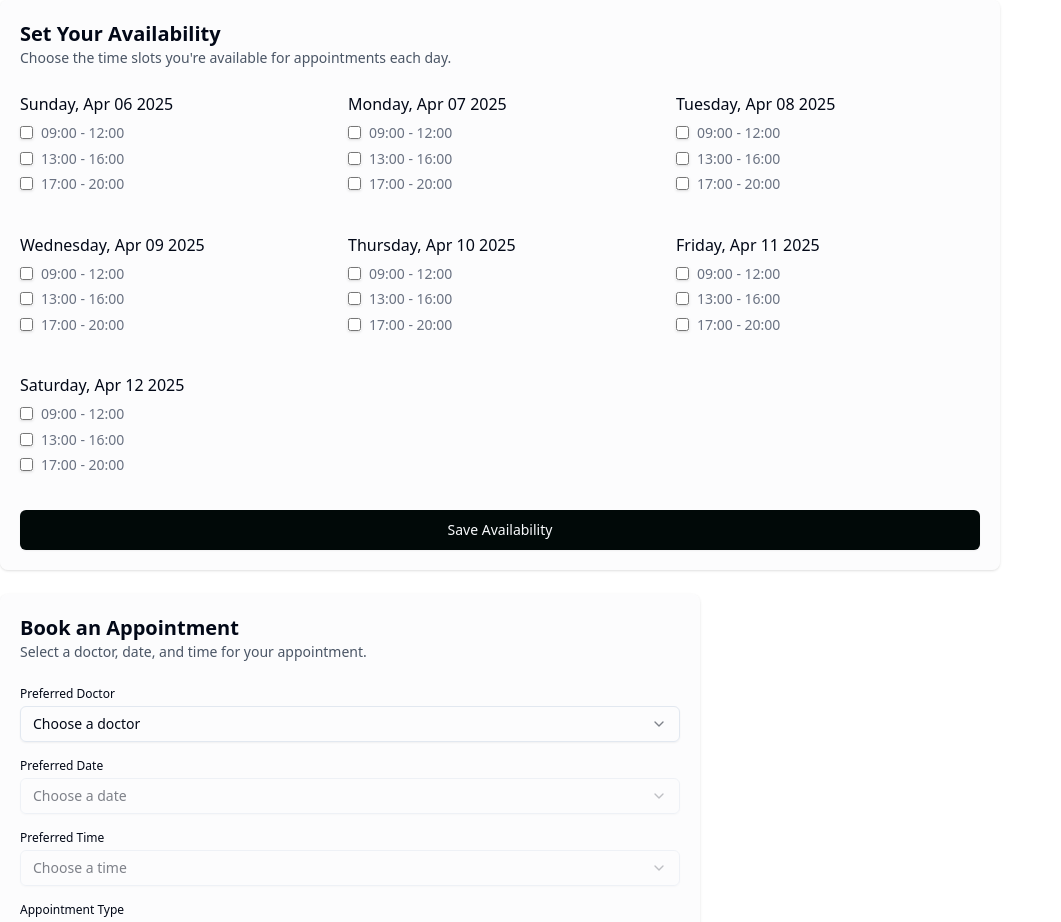
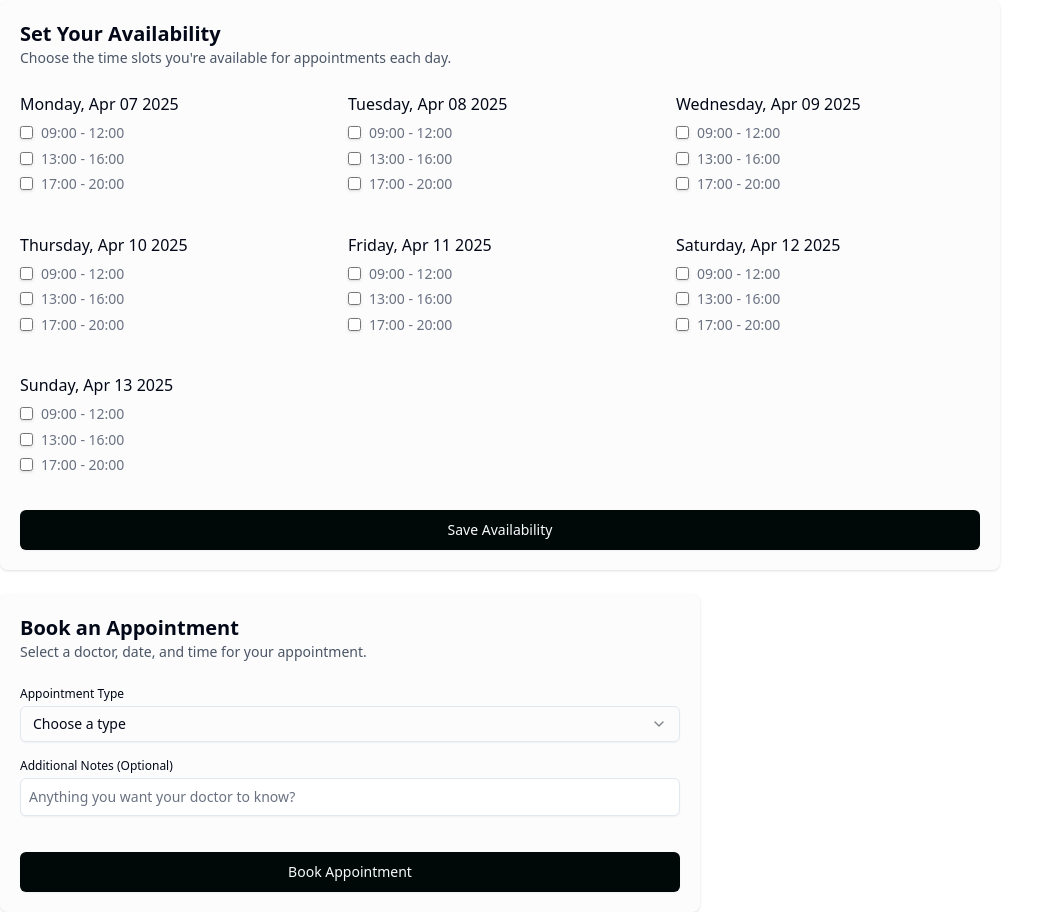
Before and after one commit to barbaraeguche/quantumcare, a React (Vite) app in the folder client/: page / in a window 1280 px wide. Shown: the top 922 px of the page, without its empty margins (0-1061 px from the left). Built offline with nearby package versions, Linux system fonts and the light colour scheme.

Commit message:
reset values when a change in doctor, took some time to use reset field, also remember to validate if appointment date is already booked :)

```diff
--- /dev/null
+++ b/client/src/hooks/usePrevious.ts
@@ -0,0 +1,11 @@
+import { useEffect, useRef } from 'react';
+
+export const usePrevious = <T>(value: T): T | undefined => {
+	const ref = useRef<T | undefined>(undefined);
+
+	useEffect(() => {
+		ref.current = value;
+	}, [value]);
+
+	return ref.current;
+};
--- a/client/src/utils/utils.ts
+++ b/client/src/utils/utils.ts
@@ -34,9 +34,12 @@ export const formatDate = (date: string | Date) => {
 
 const generateCurrentWeek = () => {
 	return Array.from({ length: 7 }, (_, idx) => {
-		// generate the next day from current day; appointments are booked in advance
+		/*
+		* generate the next day from current week
+		* appointments are booked 2 days in advance to allow patients to book a day before at latest
+		*/
 		const date = new Date();
-		date.setDate(date.getDate() + idx + 1);
+		date.setDate(date.getDate() + idx + 2);
 
 		return {
 			date: format(date, 'yyyy-MM-dd'),
--- a/client/src/views/doctor/availabilities.tsx
+++ b/client/src/views/doctor/availabilities.tsx
@@ -1,6 +1,6 @@
+import { useState } from 'react';
 import { getCurrentWeek } from '@/utils/utils';
 import { Button, Card } from '@/ui/index';
-import { useState } from 'react';
 
 interface DayAvailability {
 	[key: string]: boolean
--- a/client/src/views/general/book-appointment.tsx
+++ b/client/src/views/general/book-appointment.tsx
@@ -1,4 +1,4 @@
-import { useMemo } from 'react';
+import { useEffect, useMemo } from 'react';
 import { useForm, SubmitHandler } from 'react-hook-form';
 import { zodResolver } from '@hookform/resolvers/zod';
 import { AppointmentSchema, AppointmentType } from '@/schemas/appointment-schema';
@@ -9,46 +9,9 @@ import { appointmentType } from '@/utils/constants';
 import InputWrapper from '@/components/input-wrapper';
 import { Button, Card, Select } from '@/ui/index';
 
-const doctorOptions = [
-	{ value: "3f98e8a2-6b4d-4c02-bf89-7c72a2d1e3b5", label: "Dr. Sarah Smith" },
-	{ value: "d1e3f5a8-9c4b-41f6-b2c7-8d70e5a9f134", label: "Dr. John Doe" },
-	{ value: "a72d1e39-6f5b-4d12-89c7-3b0e8a4f2d5c", label: "Dr. Emily Brown" },
-]
-const henna = [
-	{
-		"id": doctorOptions[0].value,
-		"date": "2025-02-18",
-		"startTime": "09:00",
-		"endTime": "12:00"
-	},
-	{
-		"id": doctorOptions[1].value,
-		"date": "2025-02-18",
-		"startTime": "13:00",
-		"endTime": "16:00"
-	},
-	{
-		"id": doctorOptions[2].value,
-		"date": "2025-02-18",
-		"startTime": "17:00",
-		"endTime": "20:00"
-	},
-	{
-		"id": doctorOptions[0].value,
-		"date": "2025-02-19",
-		"startTime": "9:00",
-		"endTime": "12:00"
-	},
-	{
-		"date": "2025-02-19",
-		"startTime": "17:00",
-		"endTime": "20:00"
-	},
-];
-
 export default function BookAppointment() {
 	const {
-		register, handleSubmit, formState: { errors }, control, watch
+		register, handleSubmit, formState: { errors }, control, watch, resetField
 	} = useForm<AppointmentType>({
 		resolver: zodResolver(AppointmentSchema),
 		reValidateMode: 'onBlur'
@@ -56,42 +19,54 @@ export default function BookAppointment() {
 
 	const [doctorId, appointmentDate] = watch(['doctorId', 'date']);
 
+	useEffect(() => {
+		if (doctorId) {
+			resetField('date');
+			resetField('time');
+		}
+	}, [doctorId, resetField]);
+	useEffect(() => {
+		if (appointmentDate) {
+			resetField('time');
+		}
+	}, [appointmentDate, resetField]);
+
 	// TODO: remove !id in production, also check if the appointment date isn't already booked
 	// filter appointments by doctorId (or include those without a specified doctor)
-	const getDoctorDetails = useMemo(() => {
-		return henna.filter(({ id }) => id === doctorId || !id);
-	}, [doctorId]);
-
-	// find all dates available dates for the chosen doctor
-	const getDateOptions = useMemo(() => {
-		const dateSet = new Set<string>();
-
-		return getDoctorDetails
-			.filter(({ date }) => {
-				if (dateSet.has(date)) return false;
-				dateSet.add(date);
-				return true;
-			})
-			.map(({ date }) =>
-				generateLabelValue(date, formatDate(date)));
-	}, [getDoctorDetails]);
-
-	const getTimeOptions = useMemo(() => {
-		// find all time slots for the selected doctor & date
-		const timeSet = new Set<string>();
-
-		const uniqueSlots =  getDoctorDetails
-			.filter(({ date }) => date === appointmentDate)
-			.filter(({ startTime }) => {
-				if (timeSet.has(startTime)) return false;
-				timeSet.add(startTime);
-				return true;
-			});
-
-		// generate the differences
-		return uniqueSlots.flatMap(({ startTime, endTime }) =>
-			generateTimeSlots(endTime, startTime));
-	}, [getDoctorDetails, appointmentDate]);
+	// const getDoctorDetails = useMemo(() => {
+	// 	return henna.filter(({ id }) => id === doctorId || !id);
+	// }, [doctorId]);
+	//
+	// // find all dates available dates for the chosen doctor
+	// const getDateOptions = useMemo(() => {
+	// 	const dateSet = new Set<string>();
+	//
+	// 	return getDoctorDetails
+	// 		.filter(({ date }) => {
+	// 			if (dateSet.has(date)) return false;
+	// 			dateSet.add(date);
+	// 			return true;
+	// 		})
+	// 		.map(({ date }) =>
+	// 			generateLabelValue(date, formatDate(date)));
+	// }, [getDoctorDetails]);
+	//
+	// const getTimeOptions = useMemo(() => {
+	// 	// find all time slots for the selected doctor & date
+	// 	const timeSet = new Set<string>();
+	//
+	// 	const uniqueSlots =  getDoctorDetails
+	// 		.filter(({ date }) => date === appointmentDate)
+	// 		.filter(({ startTime }) => {
+	// 			if (timeSet.has(startTime)) return false;
+	// 			timeSet.add(startTime);
+	// 			return true;
+	// 		});
+	//
+	// 	// generate the differences
+	// 	return uniqueSlots.flatMap(({ startTime, endTime }) =>
+	// 		generateTimeSlots(endTime, startTime));
+	// }, [getDoctorDetails, appointmentDate]);
 
 	const onSubmit: SubmitHandler<AppointmentType> = (data) => {
 		console.log(data);
@@ -107,42 +82,42 @@ export default function BookAppointment() {
 
 				<Card.Content>
 					{/* doctor */}
-					<Select
-						conf={{
-							label: 'Preferred Doctor',
-							placeholder: 'Choose a doctor'
-						}}
-						name={'doctorId'}
-						control={control}
-						options={doctorOptions}
-						error={errors.doctorId}
-					/>
+					{/*<Select*/}
+					{/*	conf={{*/}
+					{/*		label: 'Preferred Doctor',*/}
+					{/*		placeholder: 'Choose a doctor'*/}
+					{/*	}}*/}
+					{/*	name={'doctorId'}*/}
+					{/*	control={control}*/}
+					{/*	options={doctorOptions}*/}
+					{/*	error={errors.doctorId}*/}
+					{/*/>*/}
 
 					{/* date */}
-					<Select
-						disabled={!doctorId}
-						conf={{
-							label: 'Preferred Date',
-							placeholder: 'Choose a date'
-						}}
-						name={'date'}
-						control={control}
-						options={getDateOptions}
-						error={errors.date}
-					/>
+					{/*<Select*/}
+					{/*	disabled={!doctorId}*/}
+					{/*	conf={{*/}
+					{/*		label: 'Preferred Date',*/}
+					{/*		placeholder: 'Choose a date'*/}
+					{/*	}}*/}
+					{/*	name={'date'}*/}
+					{/*	control={control}*/}
+					{/*	options={getDateOptions}*/}
+					{/*	error={errors.date}*/}
+					{/*/>*/}
 
 					{/* time */}
-					<Select
-						disabled={!appointmentDate}
-						conf={{
-							label: 'Preferred Time',
-							placeholder: 'Choose a time'
-						}}
-						name={'time'}
-						control={control}
-						options={getTimeOptions}
-						error={errors.time}
-					/>
+					{/*<Select*/}
+					{/*	disabled={!appointmentDate}*/}
+					{/*	conf={{*/}
+					{/*		label: 'Preferred Time',*/}
+					{/*		placeholder: 'Choose a time'*/}
+					{/*	}}*/}
+					{/*	name={'time'}*/}
+					{/*	control={control}*/}
+					{/*	options={getTimeOptions}*/}
+					{/*	error={errors.time}*/}
+					{/*/>*/}
 
 					{/* type */}
 					<Select
```
Also changed, not shown: 1 other file (tests, documents, lock files or other folders).
